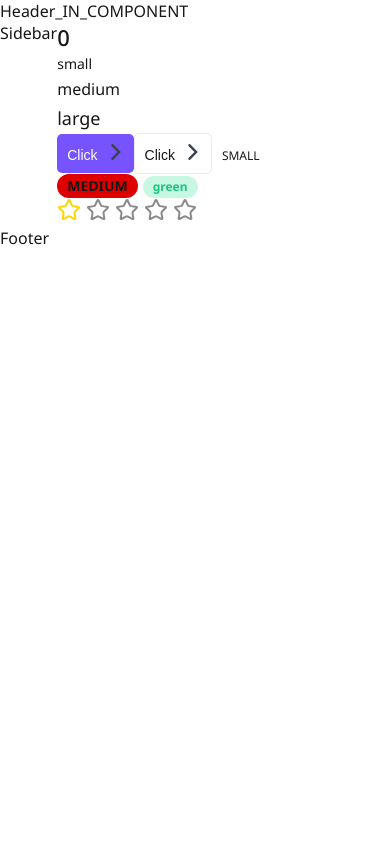
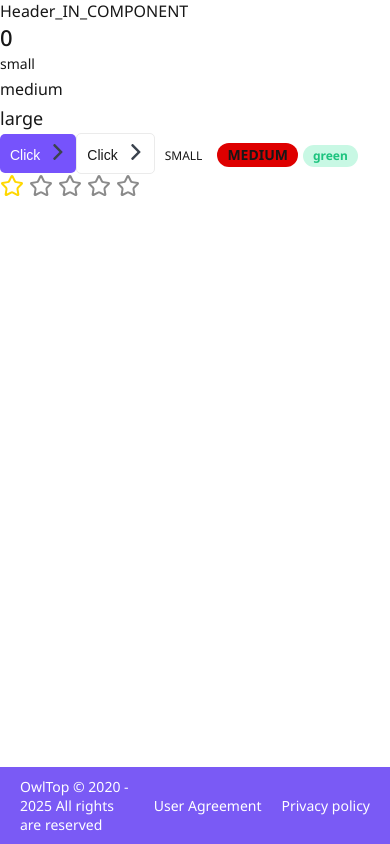
Before and after one commit to Bilostenko/top-app, a Next.js app: page / in a window 390 px wide. Built offline with nearby package versions, Linux system fonts and the light colour scheme.

Commit message:
add footer

```diff
--- a/app/Layout.module.css
+++ b/app/Layout.module.css
@@ -1,24 +1,44 @@
 .wrapper {
   display: grid;
+  gap: 0 30px;
   grid-template-columns: auto 230px minmax(320px, 1200px) auto;
   grid-template-areas:
-    "header header header header"
-    "sidebar body body body"
+    ". header header ."
+    ". sidebar body ."
     "footer footer footer footer";
+  min-height: 100vh;
+  grid-template-rows: auto 1fr auto;
+}
+
+.body {
+  grid-area: body;
 }
 
 .header {
   grid-area: header;
+  display: none;
 }
 
 .sidebar {
   grid-area: sidebar;
 }
 
-body {
-  grid-area: body;
-}
-
 .footer {
   grid-area: footer;
 }
+
+@media (max-width: 765px) {
+  .header {
+    display: block;
+  }
+  .sidebar {
+    display: none;
+  }
+  .wrapper {
+    grid-template-columns: minmax(320px, 1fr);
+    grid-template-areas:
+      "header"
+      "body"
+      "footer";
+  }
+}
--- a/app/layout.tsx
+++ b/app/layout.tsx
@@ -24,11 +24,11 @@ export default function RootLayout({
 }>) {
   return (
     <html lang="en">
-      <body className={`${notoSans.variable} ${style.body}`}>
+      <body className={notoSans.variable}>
         <div className={style.wrapper}>
           <Header className={style.header} />
           <Sidebar className={style.sidebar} />
-          {children}
+          <div className={style.body}>{children}</div>
           <Footer className={style.footer} />
         </div>
       </body>
--- /dev/null
+++ b/layout/Footer/Footer.module.css
@@ -0,0 +1,36 @@
+.footer {
+  background-color: #7a5af5;
+  padding: 10px 20px;
+}
+
+.wrapper {
+  display: grid;
+  grid-template-columns: 1fr auto auto;
+  align-items: center;
+  max-width: 1200px;
+  margin: 0 auto;
+  gap: 20px;
+}
+
+.leftElement {
+  color: white;
+  font-size: 14px;
+}
+
+.rightElement {
+  color: white;
+  font-size: 14px;
+  text-decoration: none;
+}
+
+.rightElement:hover {
+  text-decoration: underline;
+}
+
+@media (max-width: 765px) {
+  .wrapper {
+    grid-template-areas:
+      "leftElement"
+      "rightElement.";
+  }
+}
--- a/layout/Footer/Footer.tsx
+++ b/layout/Footer/Footer.tsx
@@ -1,9 +1,23 @@
 import { FooterProps } from "./Footer.props";
+import style from "./Footer.module.css";
+import cn from "classnames";
 
-export const Footer = ({ className, children, ...props }: FooterProps) => {
+export const Footer = ({ className, ...props }: FooterProps) => {
   return (
-    <footer className={className} {...props}>
-      {children || "Footer"}
+    <footer className={cn(style.footer, className)} {...props}>
+      <div className={style.wrapper}>
+        <p className={style.leftElement}>
+          OwlTop © 2020 - 2025 All rights are reserved
+        </p>
+        <a href="#" className={style.rightElement}>
+          {" "}
+          User Agreement
+        </a>
+        <a href="#" className={style.rightElement}>
+          {" "}
+          Privacy policy
+        </a>
+      </div>
     </footer>
   );
 };
```
